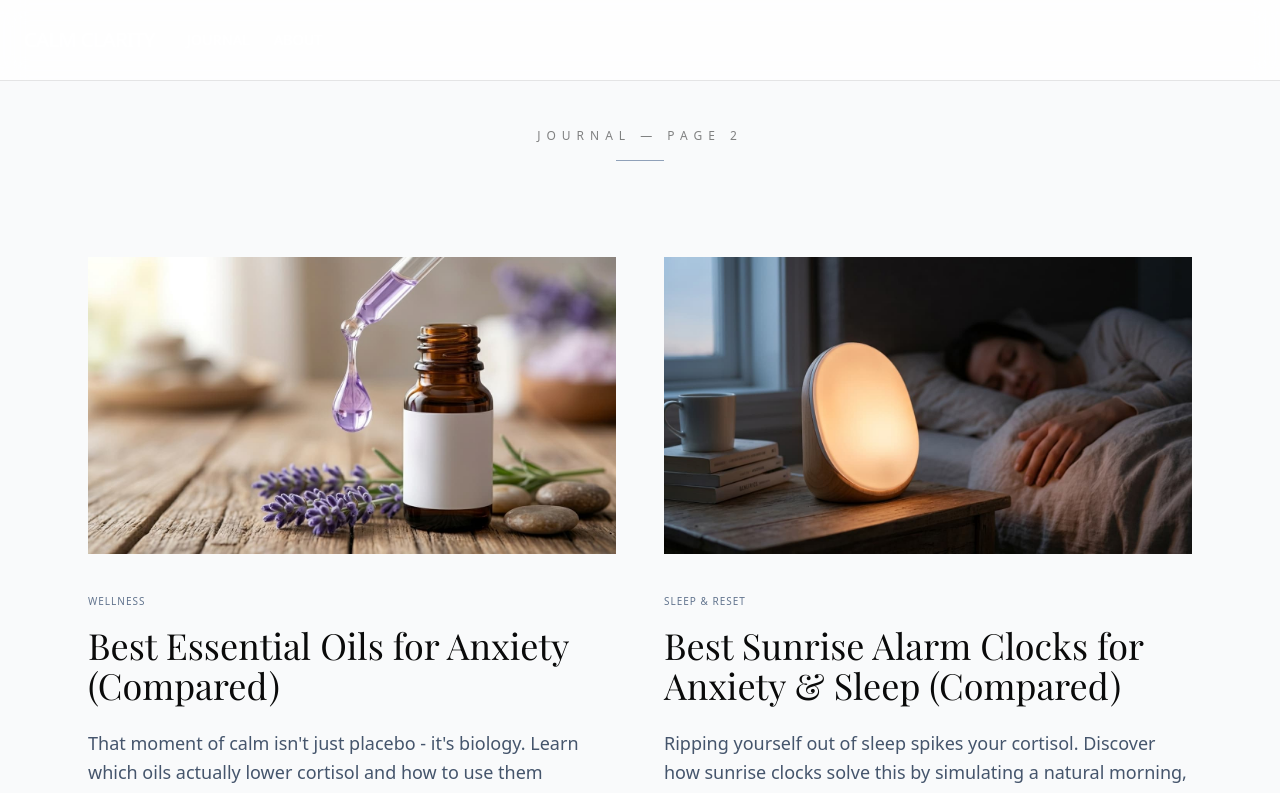
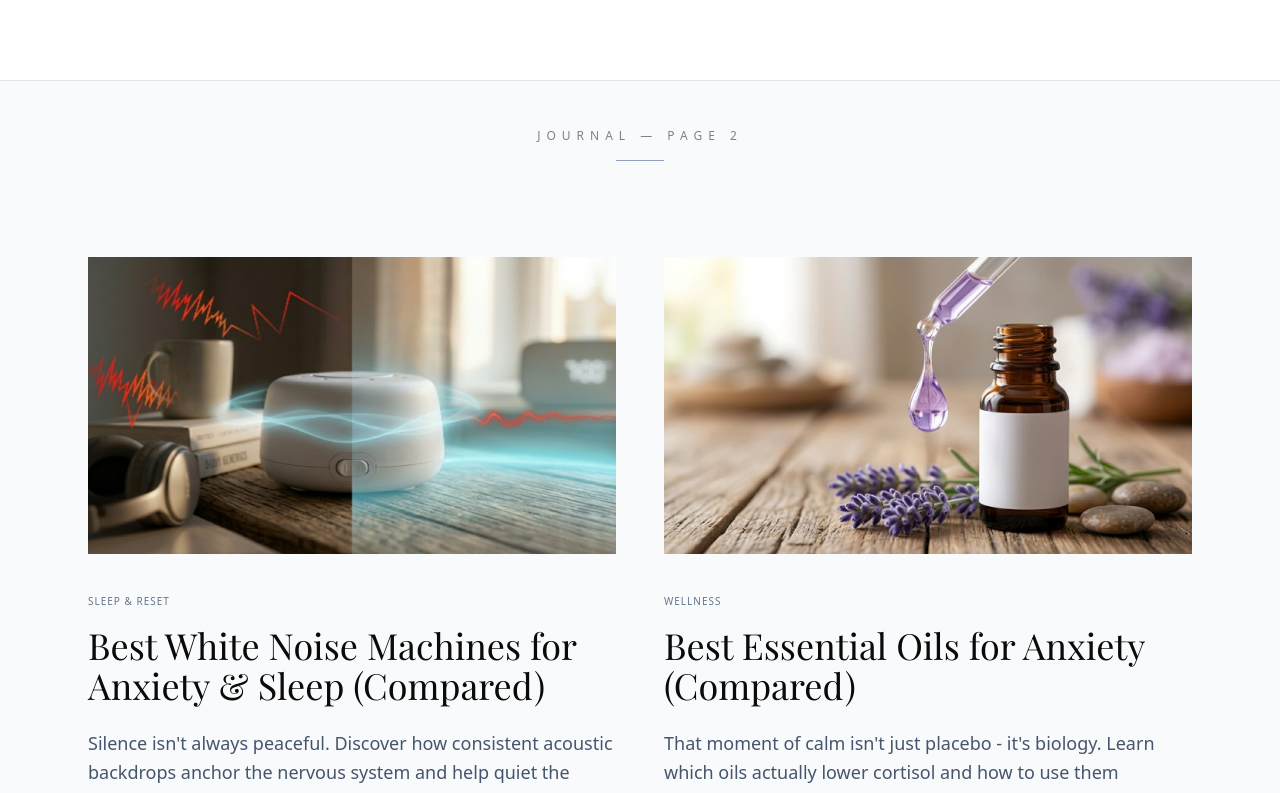
Before and after one commit to FormiloStudios/calmclarity_stitch, a Next.js app: page /journal/2 in a window 1280 px wide. Shown: the top 793 px of the page. Built offline with nearby package versions, Linux system fonts and the light colour scheme; a web font is replaced by a local one.

Commit message:
Publish White Noise Machines article to public feed (Journal Page 2)

```diff
--- a/src/app/articles/best-white-noise-machines-for-anxiety-and-sleep/page.tsx
+++ b/src/app/articles/best-white-noise-machines-for-anxiety-and-sleep/page.tsx
@@ -41,9 +41,7 @@ export default function ArticlePage() {
                             Best White Noise Machines for Anxiety & Sleep (Compared)
                         </h1>
                         <div className="flex items-center justify-center space-x-4 text-sm text-slate-500 dark:text-slate-400">
-                            <span>18 Min Read</span>
-                            <span className="w-1 h-1 bg-current rounded-full"></span>
-                            <span>March 2026</span>
+                            <span>April 2026</span>
                         </div>
                     </header>
 
--- a/src/app/journal/2/page.tsx
+++ b/src/app/journal/2/page.tsx
@@ -8,7 +8,14 @@ import { NewsletterSection } from "@/components/NewsletterSection";
 import { ScrollObserver } from "@/components/ScrollObserver";
 import Link from "next/link";
 
-const articles = [
+const articles: { image: string; category: string; readTime?: string; title: string; description: string; href: string; }[] = [
+    {
+        image: "/bwnm_a.jpg",
+        category: "Sleep & Reset",
+        title: "Best White Noise Machines for Anxiety & Sleep (Compared)",
+        description: "Silence isn't always peaceful. Discover how consistent acoustic backdrops anchor the nervous system and help quiet the mental noise of anxiety.",
+        href: "/articles/best-white-noise-machines-for-anxiety-and-sleep"
+    },
     {
         image: "/besteoc_1.jpg",
         category: "Wellness",
--- a/src/app/journal/3/page.tsx
+++ b/src/app/journal/3/page.tsx
@@ -10,14 +10,6 @@ import { ScrollObserver } from "@/components/ScrollObserver";
 import Link from "next/link";
 
 const articles: { image: string; category: string; readTime?: string; title: string; description: string; href: string; }[] = [
-    {
-        image: "/bwnm_a.jpg",
-        category: "Sleep & Reset",
-        readTime: "18 Min Read",
-        title: "Best White Noise Machines for Anxiety & Sleep (Compared)",
-        description: "Silence isn't always peaceful. Discover how consistent acoustic backdrops anchor the nervous system and help quiet the mental noise of anxiety.",
-        href: "/articles/best-white-noise-machines-for-anxiety-and-sleep"
-    },
 ];
 
 export default function JournalPage3() {
```
